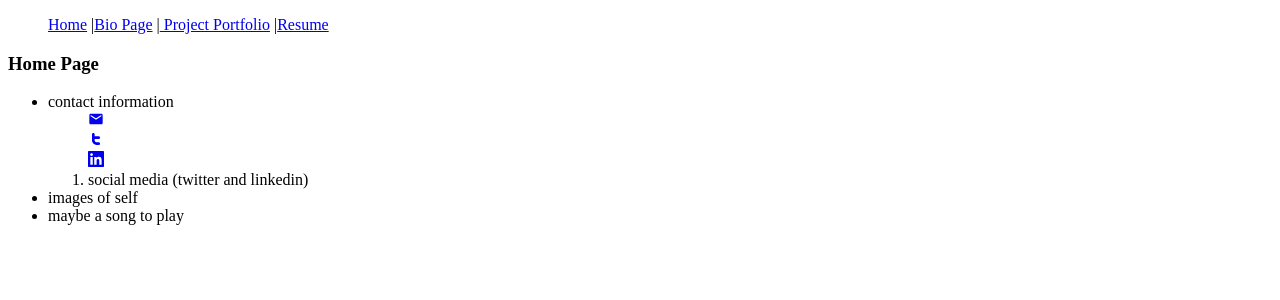
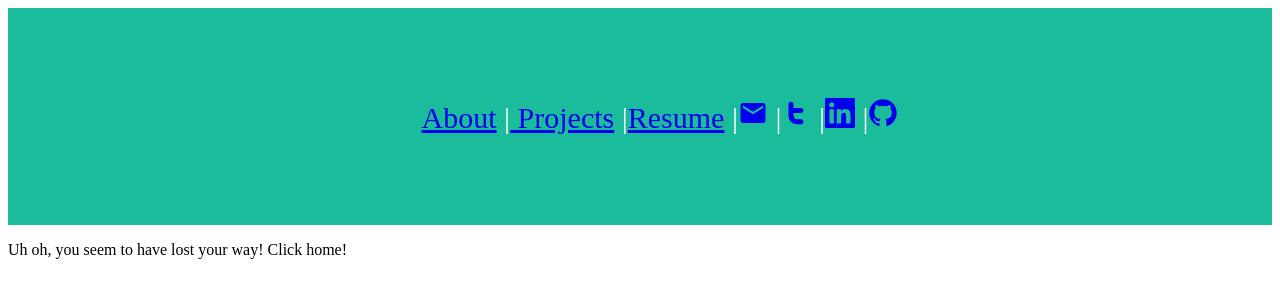
Before and after one commit to LetsJessCode/portfolio_site, a React (Create React App) app: page / in a window 1280 px wide. Shown: the top 300 px of the page. Built offline with nearby package versions, Linux system fonts and the light colour scheme.

Commit message:
added header and some styling

```diff
--- a/public/index.html
+++ b/public/index.html
@@ -1,12 +1,8 @@
 <!DOCTYPE html>
 <html lang="en">
   <head>
-    <meta name="viewport" content="minimum-scale=1, initial-scale=1, width=device-width"/>
-
     <meta charset="utf-8" />
     <link rel="icon" href="%PUBLIC_URL%/favicon.ico" />
-    <link rel="stylesheet" href="https://fonts.googleapis.com/css?family=Roboto:300,400,500,700&display=swap" />
-
     <meta name="viewport" content="width=device-width, initial-scale=1" />
     <meta name="theme-color" content="#000000" />
     <meta
--- a/src/App.js
+++ b/src/App.js
@@ -1,9 +1,8 @@
 import React, { Component } from 'react'
-import  NavBar  from './Components/NavBar'
+import  NavBar  from './Components/NavBar/NavBar'
 import { BrowserRouter as Router, Route, Switch } from 'react-router-dom'
 // ------------------------------
-import Home from './Components/Home'
-import Bio from './Components/Bio'
+import About from './Components/About'
 import Projects from './Components/Projects'
 import Resume from './Components/Resume'
 // ------------------------------
@@ -15,10 +14,8 @@ export class App extends Component {
         <Router>
           <NavBar />
             <Switch>
-                <Route exact path="/" component={Home} />
-                <Route exact path="/bio" component={Bio} />
+                <Route exact path="/about" component={About} />
                 <Route exact path="/projects" component={Projects} />
-                <Route exact path="/resume" component={Resume} />
                 <Route render={ () => <p>Uh oh, you seem to have lost your way! Click home! </p> } />
             </Switch>
         </Router>
--- a/src/Components/Bio.js
+++ b/src/Components/About.js
@@ -1,13 +1,13 @@
 import React from 'react'
 
 
-const Bio = () => {
+const About = () => {
     return (
         <div>
-            <h3>Bio Page</h3>
+            <h3>About Page</h3>
             <ul>
                 <li>Professional Image of self</li>
-                <div className="bio">
+                <div className="about">
                 <h4>Results-driven software engineer with a passion for helping people.</h4>
                     <p>
                         My natural skills to catch on quickly, along with my caring personality will allow me to always bring change to my work environment. My approach to changing the world is largely inspired by creating a better life for the next generation, which you’ll find reflected in my interactions with other and fight for social injustices. I believe that changing the world starts with changing the lives of those directly impacted by myself, and I hope that my positive influence will spread to those that I come in contact with.
@@ -18,4 +18,4 @@ const Bio = () => {
     )
 }
 
-export default Bio
+export default About
--- a/src/Components/Home.js
+++ b/src/Components/Home.js
@@ -1,7 +1,5 @@
 import React from 'react'
-import { MdEmail } from 'react-icons/md'
-import { CgTwitter } from 'react-icons/cg'
-import { GrLinkedin } from 'react-icons/gr'
+
 // ------------------------------
 
 const Home = () => {
@@ -9,14 +7,6 @@ const Home = () => {
         <div>
             <h3>Home Page</h3>
             <ul>
-                <li> contact information
-                    <ol>
-                    <a href="mailto:letsjesscode@gmail.com"><MdEmail /></a> <br />
-                     <a href="https://twitter.com/LetsJessCode"><CgTwitter /></a> <br />
-                     <a href="https://www.linkedin.com/in/jessica-shearwood/"><GrLinkedin /></a>
-                        <li>social media (twitter and linkedin)</li>
-                    </ol>
-                </li>
                 <li> images of self  </li>
                 <li> maybe a song to play </li>
             </ul>
--- a/src/Components/NavBar.js
+++ /dev/null
@@ -1,16 +0,0 @@
-import React from 'react'
-import {NavLink} from 'react-router-dom'
-// ------------------------------
-const NavBar = () => {
-    return (
-        <nav>
-            <ul>
-                <NavLink to="/">Home</NavLink> |
-                <NavLink to="/Bio">Bio Page</NavLink> |
-                <NavLink to="/Projects"> Project Portfolio</NavLink> |
-                <NavLink to="/Resume">Resume</NavLink>
-            </ul>
-        </nav>
-    )
-}
-export default NavBar
--- /dev/null
+++ b/src/Components/NavBar/Nav.css
@@ -0,0 +1,7 @@
+.nav {
+    padding: 60px;
+    text-align: center;
+    background: #1abc9c;
+    color: white;
+    font-size: 30px;
+  }
--- /dev/null
+++ b/src/Components/NavBar/NavBar.js
@@ -0,0 +1,24 @@
+import React from 'react'
+import {NavLink} from 'react-router-dom'
+import { MdEmail } from 'react-icons/md'
+import { CgTwitter } from 'react-icons/cg'
+import { GrLinkedin } from 'react-icons/gr'
+import { GrGithub } from 'react-icons/gr'
+import '../NavBar/Nav.css'
+// ------------------------------
+const NavBar = () => {
+    return (
+        <nav className="nav">
+            <ul>
+                <NavLink className="navlink" to="/about">About</NavLink> |
+                <NavLink className="navlink" to="/projects"> Projects</NavLink> |
+                <a classname="navlink" href="https://learn.co/jessica_shearwood/resume">Resume</a> |
+                <a classname="links" href="mailto:letsjesscode@gmail.com"><MdEmail /></a> |
+                <a classname="links" href="https://twitter.com/LetsJessCode"><CgTwitter /></a> |
+                <a classname="links" href="https://www.linkedin.com/in/jessica-shearwood/"><GrLinkedin /></a> |
+                <a classname="links" href="https://github.com/LetsJessCode"><GrGithub /> </a>
+            </ul>
+        </nav>
+    )
+}
+export default NavBar
```
